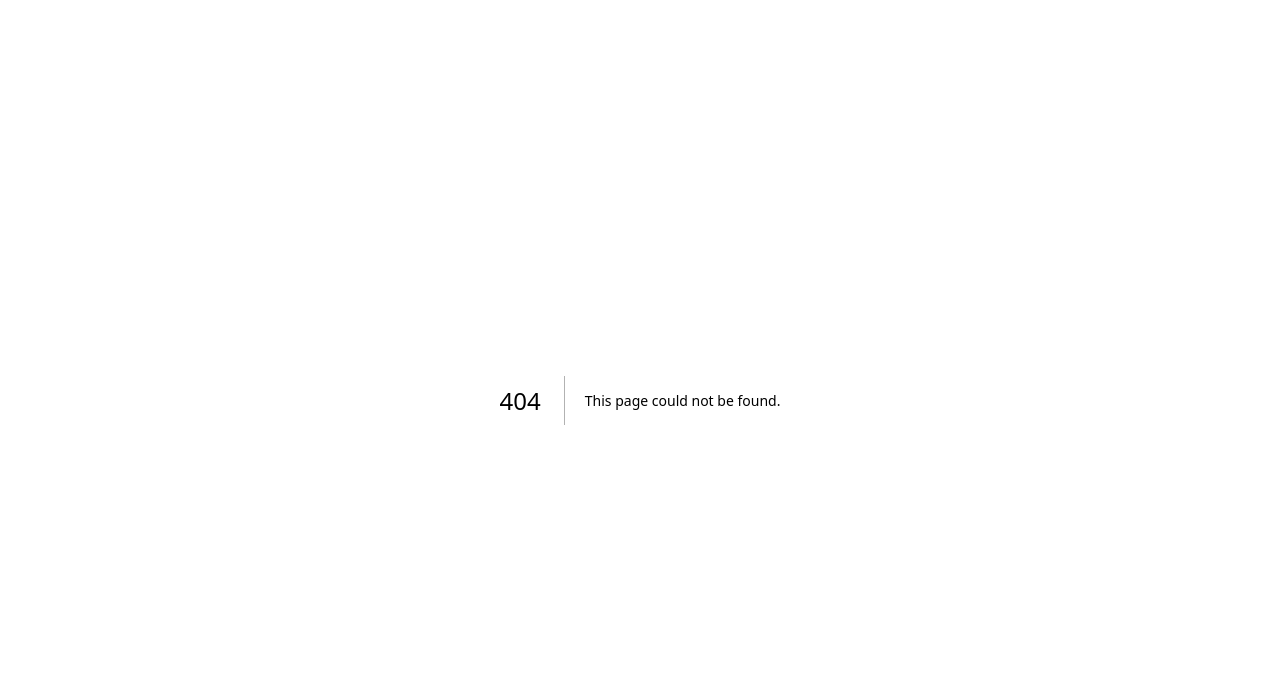
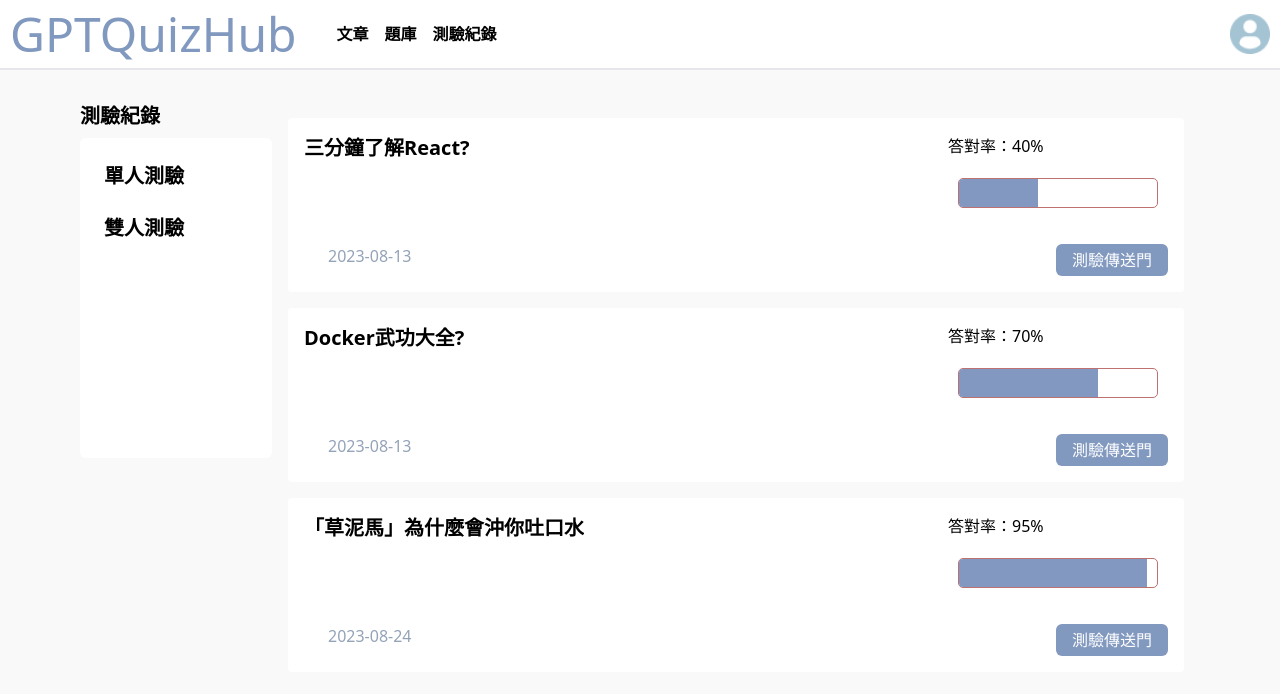
Before and after one commit to gemii0606/GPTQuizHub, a Next.js app in the folder frontend/: page /test-histories in a window 1280 px wide. Before the commit this address had no page. Shown: the top 694 px of the page. Built offline with nearby package versions, Linux system fonts and the light colour scheme.

Commit message:
feat(test-histories files): create test histories page, add progress bar

```diff
--- a/frontend/app/article/demo/page.jsx
+++ b/frontend/app/article/demo/page.jsx
@@ -1,6 +1,6 @@
 import React from "react";
 import Navbar from "../../../components/navbar";
-import Article from "../../../components/article";
+import Article from "../../../components/articles/article";
 
 function page() {
   return (
--- /dev/null
+++ b/frontend/app/test-histories/page.jsx
@@ -0,0 +1,55 @@
+"use client";
+
+import React from "react";
+import Navbar from "../../components/navbar";
+import HistoryLink from "../../components/test-histories/historylink";
+import HistoriesSidebar from "../../components/test-histories/histories-sidebar";
+
+const page = () => {
+  const fakeData = {
+    data: {
+      article: [
+        {
+          id: 1,
+          title: "三分鐘了解React?",
+          created_at: "2023-08-13",
+          percentage: "40",
+        },
+        {
+          id: 2,
+          title: "Docker武功大全?",
+          created_at: "2023-08-13",
+          percentage: "70",
+        },
+        {
+          id: 3,
+          title: "「草泥馬」為什麼會沖你吐口水",
+          created_at: "2023-08-24",
+          percentage: "95",
+        },
+      ],
+    },
+  };
+
+  return (
+    <div className="bg-[#F9F9F9] h-screen w-full  m-0">
+      <Navbar />
+      <div className="flex justify-center p-8">
+        <HistoriesSidebar />
+        <div>
+          {fakeData.data.article.map((article, index) => (
+            <HistoryLink
+              key={article.id}
+              title={article.title}
+              createdAt={article.created_at}
+              articlekey={index}
+              percentage={article.percentage}
+            />
+          ))}
+        </div>
+      </div>
+    </div>
+  );
+};
+
+export default page;
--- a/frontend/components/articles/articlelink.jsx
+++ b/frontend/components/articles/articlelink.jsx
@@ -12,7 +12,7 @@ function Articlelink({ title, createdAt }) {
       <div className="flex mt-2">
         <p className="ml-6 text-slate-400">{createdAt}</p>
         <Link href="/" passHref className="ml-auto ">
-          <div className="block bg-[#8198BF] text-white px-4 py-1 rounded-md hover:bg-[#638ace]">題庫傳送門</div>
+          <div className="block bg-[#8198BF] text-white px-4 py-1 rounded-md hover:bg-[#638ace]">測驗傳送門</div>
         </Link>
       </div>
     </div>
--- a/frontend/components/navbar.jsx
+++ b/frontend/components/navbar.jsx
@@ -13,7 +13,7 @@ const navbar = () => {
         <Link href="/questionsbanks" passHref>
           <p className="ml-2 mr-2 border-[#8198BF] hover:border-b-4">題庫</p>
         </Link>
-        <Link href="/" passHref>
+        <Link href="/test-histories" passHref>
           <p className="ml-2 mr-2 border-[#8198BF] hover:border-b-4">測驗紀錄</p>
         </Link>
       </div>
--- /dev/null
+++ b/frontend/components/test-histories/histories-sidebar.jsx
@@ -0,0 +1,19 @@
+import React from "react";
+
+function HistoriesSidebar() {
+  return (
+    <div className="w-[15vw]">
+      <p className="mb-2 text-xl font-semibold">測驗紀錄</p>
+      <div className="w-full p-4 mr-4 overflow-y-scroll bg-white h-[40vh] no-scrollbar rounded-md">
+        <button type="button" className="mb-2 text-xl font-semibold hover:text-white hover:bg-[#8198BF] min-w-3/4 rounded-xl p-2 h-auto block break-words">
+          單人測驗
+        </button>
+        <button type="button" className="mb-2 text-xl font-semibold hover:text-white hover:bg-[#8198BF] min-w-3/4 rounded-xl p-2 h-auto block break-words">
+          雙人測驗
+        </button>
+      </div>
+    </div>
+  );
+}
+
+export default HistoriesSidebar;
--- /dev/null
+++ b/frontend/components/test-histories/history-detail.jsx
@@ -0,0 +1,29 @@
+import React from "react";
+
+function historyDetail() {
+  const fakeData = {
+    data: {
+      id: 1,
+      title: "「草泥馬」為什麼會沖你吐口水",
+      created_at: "2023-08-13",
+      context:
+            "早在6000年前，羊駝就出現在印加帝國，當時的羊駝被用來馱運貨物，因為羊駝的皮毛很有價值，因此野生羊駝曾一度遭到獵人的屠殺，好在人們最後發現了羊駝的另一個價值，在美國，不少人會飼養羊駝作為寵物。羊駝不僅性格溫順，而且身上沒有異味，深受許多人的喜愛。早在6000年前，羊駝就出現在印加帝國，當時的羊駝被用來馱運貨物，因為羊駝的皮毛很有價值，因此野生羊駝曾一度遭到獵人的屠殺，好在人們最後發現了羊駝的另一個價值，在美國，不少人會飼養羊駝作為寵物。羊駝不僅性格溫順，而且身上沒有異味，深受許多人的喜愛。早在6000年前，羊駝就出現在印加帝國，當時的羊駝被用來馱運貨物，因為羊駝的皮毛很有價值，因此野生羊駝曾一度遭到獵人的屠殺，好在人們最後發現了羊駝的另一個價值，在美國，不少人會飼養羊駝作為寵物。羊駝不僅性格溫順，而且身上沒有異味，深受許多人的喜愛。早在6000年前，羊駝就出現在印加帝國，當時的羊駝被用來馱運貨物，因為羊駝的皮毛很有價值，因此野生羊駝曾一度遭到獵人的屠殺，好在人們最後發現了羊駝的另一個價值，在美國，不少人會飼養羊駝作為寵物。羊駝不僅性格溫順，而且身上沒有異味，深受許多人的喜愛。早在6000年前，羊駝就出現在印加帝國，當時的羊駝被用來馱運貨物，因為羊駝的皮毛很有價值，因此野生羊駝曾一度遭到獵人的屠殺，好在人們最後發現了羊駝的另一個價值，在美國，不少人會飼養羊駝作為寵物。羊駝不僅性格溫順，而且身上沒有異味，深受許多人的喜愛。早在6000年前，羊駝就出現在印加帝國，當時的羊駝被用來馱運貨物，因為羊駝的皮毛很有價值，因此野生羊駝曾一度遭到獵人的屠殺，好在人們最後發現了羊駝的另一個價值，在美國，不少人會飼養羊駝作為寵物。羊駝不僅性格溫順，而且身上沒有異味，深受許多人的喜愛。早在6000年前，羊駝就出現在印加帝國，當時的羊駝被用來馱運貨物，因為羊駝的皮毛很有價值，因此野生羊駝曾一度遭到獵人的屠殺，好在人們最後發現了羊駝的另一個價值，在美國，不少人會飼養羊駝作為寵物。羊駝不僅性格溫順，而且身上沒有異味，深受許多人的喜愛。早在6000年前，羊駝就出現在印加帝國，當時的羊駝被用來馱運貨物，因為羊駝的皮毛很有價值，因此野生羊駝曾一度遭到獵人的屠殺，好在人們最後發現了羊駝的另一個價值，在美國，不少人會飼養羊駝作為寵物。羊駝不僅性格溫順，而且身上沒有異味，深受許多人的喜愛。",
+    },
+  };
+  return (
+    <div className="m-10 p-10 bg-white rounded-lg w-[80vw] min-h-[80vh]">
+      <div className="border-b-2">
+        <p className="py-4 text-3xl font-semibold">
+          {fakeData.data.title}
+        </p>
+        <div className="my-2 ml-2 text-base">
+          建立日期：
+          {fakeData.data.created_at}
+        </div>
+      </div>
+      <p className="p-6">{fakeData.data.context}</p>
+    </div>
+  );
+}
+
+export default historyDetail;
--- /dev/null
+++ b/frontend/components/test-histories/historylink.jsx
@@ -0,0 +1,30 @@
+import React from "react";
+import Link from "next/link";
+import Progressbar from "./progressbar";
+
+function HistoryLink({
+  title, createdAt, animationkey, percentage,
+}) {
+  return (
+    <div className="p-4 bg-white rounded w-[70vw] h-30 hover:bg-slate-200 truncate m-4">
+      <div className="flex">
+        <Link href="/article/demo" passHref>
+          <div className="mb-2 overflow-hidden text-xl font-semibold">
+            {title}
+          </div>
+        </Link>
+        <div className="ml-auto">
+          <Progressbar percentage={percentage} animationkey={animationkey} />
+        </div>
+      </div>
+      <div className="flex mt-4">
+        <p className="ml-6 text-slate-400">{createdAt}</p>
+        <Link href="/" passHref className="mt-auto ml-auto">
+          <div className="block bg-[#8198BF] text-white px-4 py-1 rounded-md hover:bg-[#638ace]">測驗傳送門</div>
+        </Link>
+      </div>
+    </div>
+  );
+}
+
+export default HistoryLink;
--- /dev/null
+++ b/frontend/components/test-histories/progressbar.jsx
@@ -0,0 +1,44 @@
+import React from "react";
+import styled, { keyframes } from "styled-components";
+
+const progressAnimation = keyframes`
+  from {
+    width: 0;
+  }
+`;
+
+const StyledAnimatedProgress = styled.div`
+  width: 200px;
+  height: 30px;
+  border-radius: 5px;
+  margin: 20px 10px;
+  border: 1px solid rgb(189, 113, 113);
+  overflow: hidden;
+  position: relative;
+`;
+
+const ProgressSpan = styled.span`
+  height: 100%;
+  display: block;
+  width: ${(props) => props.percentage}%;
+  color: rgb(255, 251, 251);
+  line-height: 30px;
+  position: absolute;
+  text-align: end;
+  padding-right: 5px;
+  background-color: rgb(130, 152, 192);
+  animation: ${progressAnimation} 1s linear;
+`;
+
+function AnimatedProgress({ percentage }) {
+  return (
+    <div>
+      答對率：{percentage}%
+      <StyledAnimatedProgress className="animated-progress">
+        <ProgressSpan percentage={percentage} />
+      </StyledAnimatedProgress>
+    </div>
+  );
+}
+
+export default AnimatedProgress;
```
Also changed, not shown: frontend/components/articles/article.jsx (renamed from frontend/components/article.jsx).
